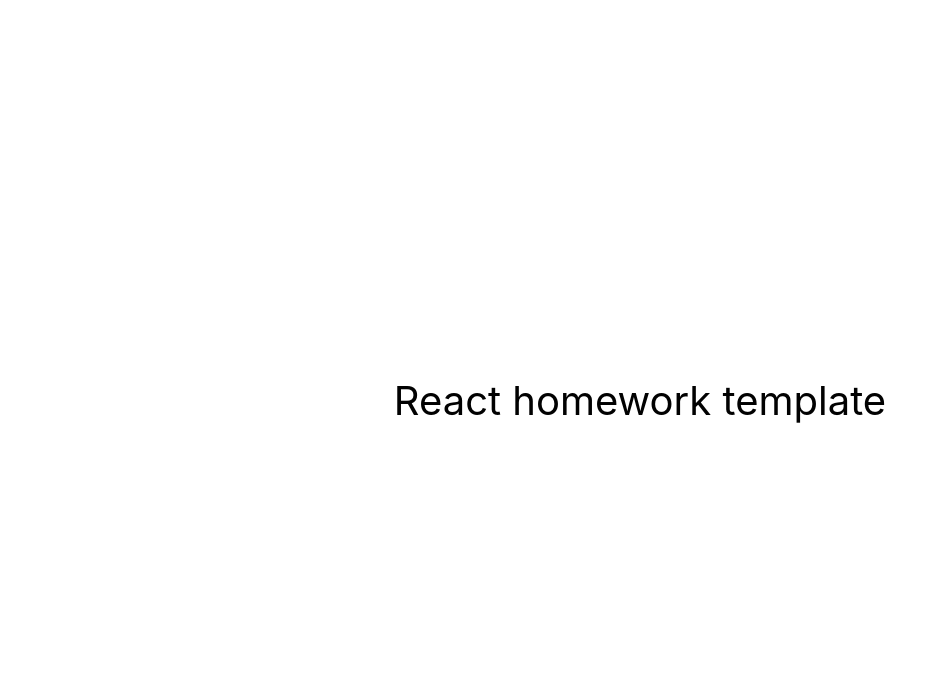
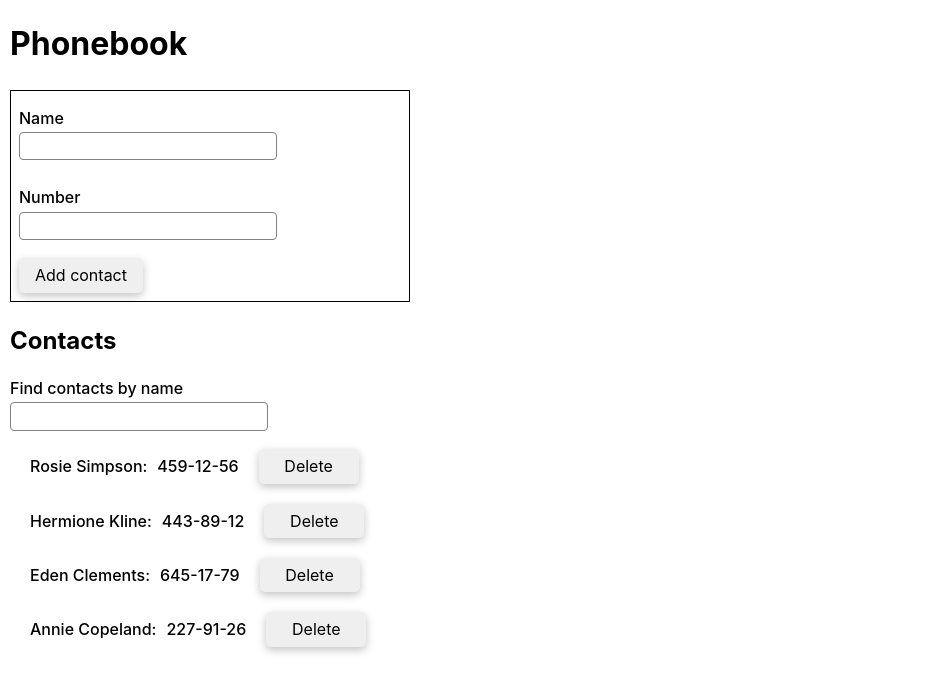
Before and after one commit to Burla4enko/goit-react-hw-06-phonebook, a React (Create React App) app: page / in a window 1280 px wide. Shown: the top 692 px of the page, without its empty margins (0-937 px from the left). Built offline with nearby package versions, Linux system fonts and the light colour scheme.

Commit message:
all tasks done

```diff
--- /dev/null
+++ b/src/components/App.js
@@ -0,0 +1,71 @@
+import { nanoid } from 'nanoid';
+import { Component } from 'react';
+import { ContactForm } from './ContactForm/ContactForm';
+import { ContactList } from './ContactList/ContactList';
+import { Filter } from './Filter/Filter';
+import { GlobalStyle } from './GlobalStyle';
+
+export class App extends Component {
+  state = {
+    contacts: [
+      { id: 'id-1', name: 'Rosie Simpson', number: '459-12-56' },
+      { id: 'id-2', name: 'Hermione Kline', number: '443-89-12' },
+      { id: 'id-3', name: 'Eden Clements', number: '645-17-79' },
+      { id: 'id-4', name: 'Annie Copeland', number: '227-91-26' },
+    ],
+    filter: '',
+  };
+
+  isInContact = (contacts, newName) => {
+    return contacts.map(person => person.name).includes(newName);
+  };
+
+  addContact = ({ name, number }, { resetForm }) => {
+    if (this.isInContact(this.state.contacts, name)) {
+      return alert(`${name} is already in the contact list`);
+    }
+
+    const contact = {
+      id: nanoid(),
+      name,
+      number,
+    };
+
+    this.setState(prevState => ({
+      contacts: [...prevState.contacts, contact],
+    }));
+    resetForm();
+  };
+
+  filterContact = e => {
+    this.setState({ filter: e.currentTarget.value });
+  };
+
+  deleteContact = contactId => {
+    this.setState(prevState => ({
+      contacts: prevState.contacts.filter(contact => contact.id !== contactId),
+    }));
+  };
+
+  render() {
+    const { filter, contacts } = this.state;
+    const visibleContacts = contacts.filter(contact =>
+      contact.name.toLowerCase().includes(filter.toLowerCase().trim())
+    );
+    return (
+      <>
+        <GlobalStyle />
+        <div>
+          <h1>Phonebook</h1>
+          <ContactForm onSubmit={this.addContact} />
+          <h2>Contacts</h2>
+          <Filter value={filter} onChange={this.filterContact} />
+          <ContactList
+            contacts={!filter ? contacts : visibleContacts}
+            onClick={this.deleteContact}
+          />
+        </div>
+      </>
+    );
+  }
+}
--- a/src/components/App.jsx
+++ /dev/null
@@ -1,16 +0,0 @@
-export const App = () => {
-  return (
-    <div
-      style={{
-        height: '100vh',
-        display: 'flex',
-        justifyContent: 'center',
-        alignItems: 'center',
-        fontSize: 40,
-        color: '#010101'
-      }}
-    >
-      React homework template
-    </div>
-  );
-};
--- /dev/null
+++ b/src/components/ContactForm/ContactForm.js
@@ -0,0 +1,53 @@
+import PropTypes from 'prop-types';
+import * as yup from 'yup';
+import { Formik } from 'formik';
+import {
+  ContactFormStyled,
+  Input,
+  MessageSpan,
+  Button,
+  Label,
+} from './ContactForm.styled';
+
+export const ContactForm = ({ onSubmit }) => {
+  const initialValues = { name: '', number: '' };
+  const NUMBER_PTTRN =
+    /\+?\d{1,4}?[-\d\s]?\(?\d{1,3}?\)?[-\d\s]?\d{1,4}[-\d\s]?\d{1,4}[-\d\s]?\d{1,9}/;
+  const errorMsgNumb =
+    'Phone number must be at least 5 digits and can contain spaces, dashes, parentheses and can start with +';
+  const NAME_PTTRN =
+    /^[a-zA-Zа-яА-Я]+(([' -][a-zA-Zа-яА-Я ])?[a-zA-Zа-яА-Я]*)*$/;
+  const errorMsgName = `Name may contain only letters, apostrophe, dash and spaces. For example Adrian, Jacob Mercer, Charles de Batz de Castelmore d'Artagnan`;
+  const scheme = yup.object().shape({
+    name: yup.string().min(3).matches(NAME_PTTRN, errorMsgName).required(),
+    number: yup.string().matches(NUMBER_PTTRN, errorMsgNumb).required(),
+  });
+
+  return (
+    <Formik
+      initialValues={initialValues}
+      onSubmit={onSubmit}
+      validationSchema={scheme}
+    >
+      <ContactFormStyled autoComplete="off">
+        <Label htmlFor="name">
+          Name
+          <Input type="text" name="name" />
+          <MessageSpan name="name" component={'span'} />
+        </Label>
+
+        <Label htmlFor="number">
+          Number
+          <Input type="tel" name="number" />
+          <MessageSpan name="number" component={'span'} />
+        </Label>
+
+        <Button type="submit">Add contact</Button>
+      </ContactFormStyled>
+    </Formik>
+  );
+};
+
+ContactForm.propTypes = {
+  onSubmit: PropTypes.func.isRequired,
+};
--- /dev/null
+++ b/src/components/ContactForm/ContactForm.styled.js
@@ -0,0 +1,57 @@
+import styled from 'styled-components';
+import { Form, Field, ErrorMessage } from 'formik';
+
+export const ContactFormStyled = styled(Form)`
+  display: flex;
+  flex-direction: column;
+  align-items: flex-start;
+  gap: 8px;
+  padding: 8px;
+  margin: 10px;
+  width: 400px;
+
+  border: 1px solid black;
+`;
+
+export const Label = styled.label`
+  font-weight: 500;
+  position: relative;
+  margin: 10px 0;
+`;
+
+export const Input = styled(Field)`
+  display: block;
+  margin-top: 5px;
+  padding: 4px;
+  border-radius: 4px;
+  border: 1px solid gray;
+`;
+
+export const MessageSpan = styled(ErrorMessage)`
+  position: absolute;
+  top: 0;
+  left: 400px;
+  width: 400px;
+  padding: 8px;
+
+  background-color: lightgray;
+  border-radius: 8px;
+`;
+
+export const Button = styled.button`
+  display: inline-block;
+  min-width: 100px;
+  padding: 8px 16px;
+
+  border-radius: 5px;
+  border: none;
+  cursor: pointer;
+  transition: color 0.2s ease, background-color 0.2s ease;
+  box-shadow: rgba(0, 0, 0, 0.24) 0px 3px 8px;
+
+  :hover,
+  :focus {
+    background-color: darkgray;
+    color: white;
+  }
+`;
--- /dev/null
+++ b/src/components/ContactList/ContactList.js
@@ -0,0 +1,32 @@
+import PropTypes from 'prop-types';
+import { Button } from 'components/ContactForm/ContactForm.styled';
+import { ContactListLi, ContactListUl } from './ContactList.styled';
+
+export const ContactList = ({ contacts, onClick }) => {
+  return (
+    <ContactListUl>
+      {contacts.map(({ id, name, number }) => {
+        return (
+          <ContactListLi key={id}>
+            <span>{name}:</span>
+            <span>{number}</span>
+            <Button type="button" onClick={() => onClick(id)}>
+              Delete
+            </Button>
+          </ContactListLi>
+        );
+      })}
+    </ContactListUl>
+  );
+};
+
+ContactList.propTypes = {
+  contacts: PropTypes.arrayOf(
+    PropTypes.shape({
+      id: PropTypes.string.isRequired,
+      name: PropTypes.string.isRequired,
+      number: PropTypes.string.isRequired,
+    }).isRequired
+  ).isRequired,
+  onClick: PropTypes.func.isRequired,
+};
--- /dev/null
+++ b/src/components/ContactList/ContactList.styled.js
@@ -0,0 +1,23 @@
+import styled from 'styled-components';
+
+export const ContactListUl = styled.ul`
+  margin-left: 20px;
+  padding-left: 10px;
+`;
+
+export const ContactListLi = styled.li`
+  display: flex;
+  align-items: center;
+  gap: 10px;
+  margin-bottom: 20px;
+
+  font-weight: 500;
+
+  span {
+    text-transform: capitalize;
+  }
+
+  button {
+    margin-left: 10px;
+  }
+`;
--- /dev/null
+++ b/src/components/Filter/Filter.js
@@ -0,0 +1,21 @@
+import PropTypes from 'prop-types';
+import { FilterInput, FilterLabel } from './Filter.styled';
+
+export const Filter = ({ value, onChange }) => {
+  return (
+    <FilterLabel>
+      Find contacts by name
+      <FilterInput
+        type="text"
+        name="filter"
+        value={value}
+        onChange={onChange}
+      />
+    </FilterLabel>
+  );
+};
+
+Filter.propTypes = {
+  value: PropTypes.string.isRequired,
+  onChange: PropTypes.func.isRequired,
+};
--- /dev/null
+++ b/src/components/Filter/Filter.styled.js
@@ -0,0 +1,16 @@
+import styled from 'styled-components';
+
+export const FilterLabel = styled.label`
+  font-weight: 500;
+  position: relative;
+  margin: 10px;
+`;
+
+export const FilterInput = styled.input`
+  display: block;
+  margin-top: 5px;
+  margin-left: 10px;
+  padding: 4px;
+  border-radius: 4px;
+  border: 1px solid gray;
+`;
--- a/src/index.css
+++ b/src/components/GlobalStyle.js
@@ -1,5 +1,7 @@
-@import-normalize; /* bring in normalize.css styles */
+import { createGlobalStyle } from 'styled-components';
+import 'modern-normalize';
 
+export const GlobalStyle = createGlobalStyle`
 body {
   margin: 0;
   font-family: -apple-system, BlinkMacSystemFont, 'Segoe UI', 'Roboto', 'Oxygen',
@@ -13,3 +15,20 @@
   font-family: source-code-pro, Menlo, Monaco, Consolas, 'Courier New',
     monospace;
 }
+
+ul, ol {
+    list-style: none;
+    margin: 0;
+    padding: 0;
+}
+
+img {
+    display: block;
+    max-width: 100%;
+    height: auto;
+}
+
+h1, h2, h3, h4, h5, h6, h7 {
+  padding: 5px 10px;
+}
+`;
--- a/src/index.js
+++ b/src/index.js
@@ -1,7 +1,6 @@
 import React from 'react';
 import ReactDOM from 'react-dom/client';
 import { App } from 'components/App';
-import './index.css';
 
 ReactDOM.createRoot(document.getElementById('root')).render(
   <React.StrictMode>
```
Also changed, not shown: package.json (+8 -2 lines), 1 other file (tests, documents, lock files or other folders).
